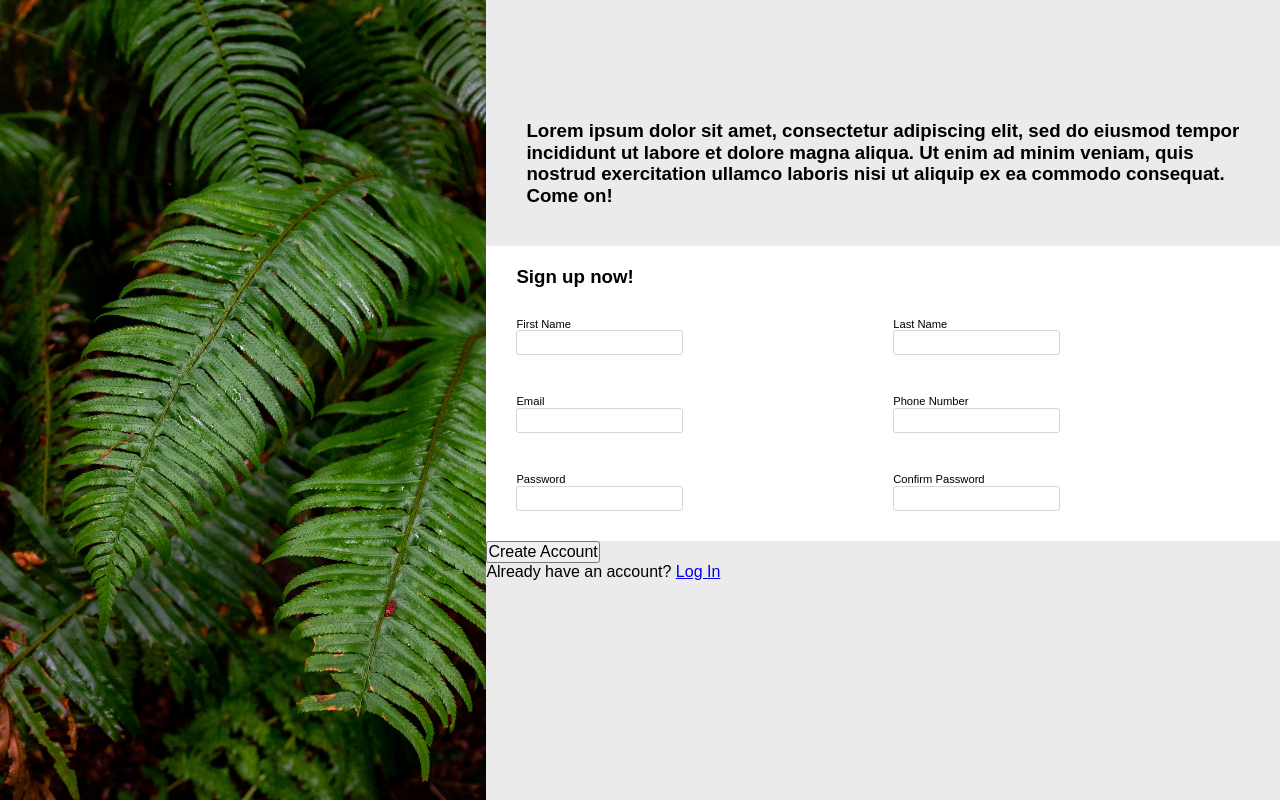
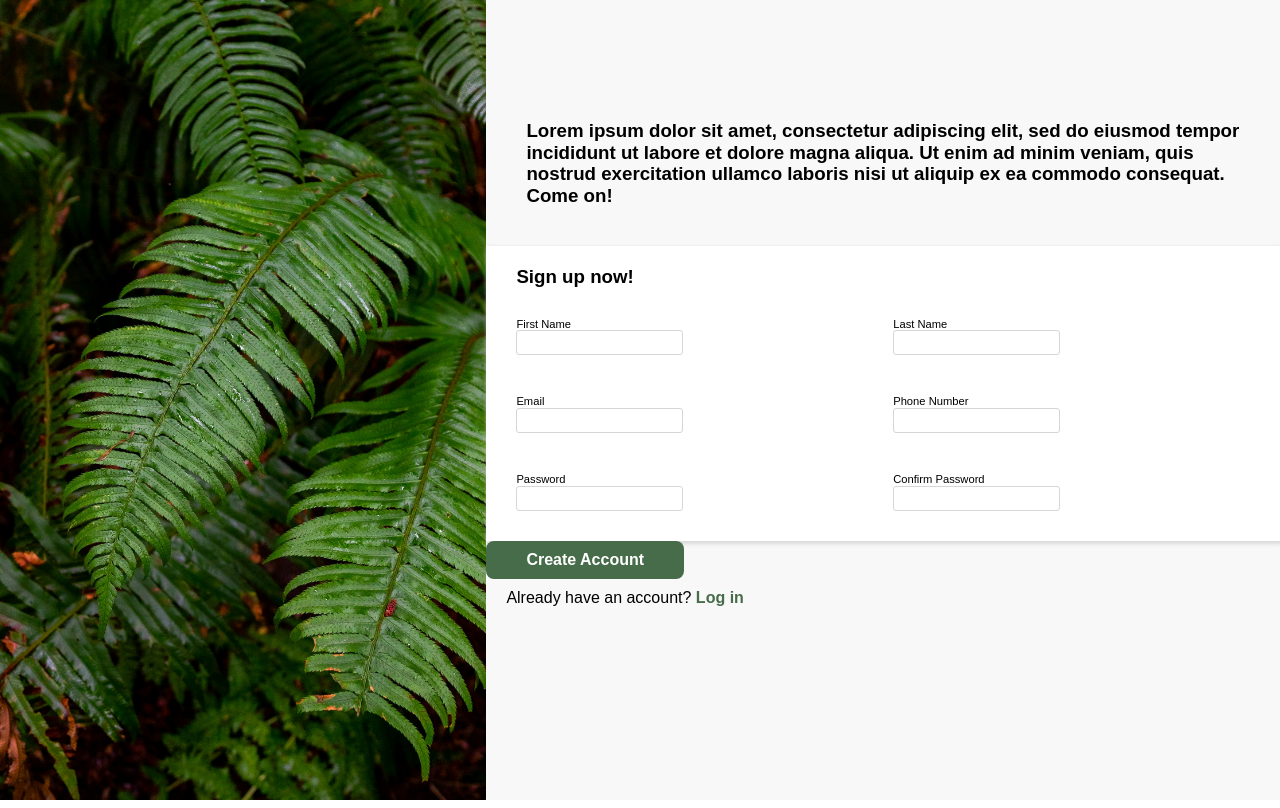
Before and after one commit to HorrySheet11/sing-up-Form, a plain HTML site: page index.html in a window 1280 px wide. Drawn offline with nearby package versions, Linux system fonts and the light colour scheme; a web font is replaced by a local one.

Commit message:
finished styles
completed styles for submit button and login anchor

```diff
--- a/index.html
+++ b/index.html
@@ -20,14 +20,14 @@
           Lorem ipsum dolor sit amet, consectetur adipiscing elit, sed do
           eiusmod tempor incididunt ut labore et dolore magna aliqua. Ut enim ad
           minim veniam, quis nostrud exercitation ullamco laboris nisi ut
-          aliquip ex ea commodo consequat.  <br>
+          aliquip ex ea commodo consequat. <br />
           Come on!
         </h3>
       </div>
       <form action="" method="post">
         <div class="form">
-            <h3>Sign up now!</h3>
-            <p></p>
+          <h3>Sign up now!</h3>
+          <p></p>
           <label>First Name<input type="text" /></label>
           <label>Last Name<input type="text" /></label>
           <label>Email<input type="email" /></label>
@@ -37,7 +37,7 @@
         </div>
         <button type="submit">Create Account</button>
       </form>
-      <p>Already have an account? <a href="#">Log In</a></p>
+      <p class="login">Already have an account? <a href="#">Log in</a></p>
     </section>
   </body>
 </html>
--- a/style.css
+++ b/style.css
@@ -6,7 +6,7 @@
 }
 
 body {
-  height: 100vh;
+  height: 101vh;
   width: 100%;
   display: flex;
   flex-direction: row;
@@ -24,7 +24,7 @@ body {
   display: inline-block;
   flex-basis: auto;
   padding-top: 80px;
-  background-color: rgb(235, 235, 235);
+  background-color: rgb(248, 248, 248);
 }
 
 img {
@@ -43,6 +43,7 @@ img {
   display: grid;
   grid-template-columns: repeat(2, 1fr);
   grid-gap: 20px;
+  box-shadow: 2px 2px 4px 1px rgb(217, 217, 217);
 }
 
 input {
@@ -67,3 +68,30 @@ label {
   font-size: 0.7em;
   margin: 10px 0;
 }
+
+button {
+  background-color: rgb(70, 108, 73);
+  color: black;
+  border: none;
+  border-radius: 8px;
+  padding: 10px 40px;
+  margin: 20px;
+  display: inline-block;
+  transition: all 0.3s ease;
+  font-weight: bold;
+  color: white;
+}
+button:hover {
+  cursor: pointer;
+  transform: scale(1.1);
+}
+
+.login {
+  padding: 10px 20px;
+}
+
+a {
+  color: rgb(70, 108, 73);
+  font-weight:bold;
+  text-decoration: none;
+}
```
